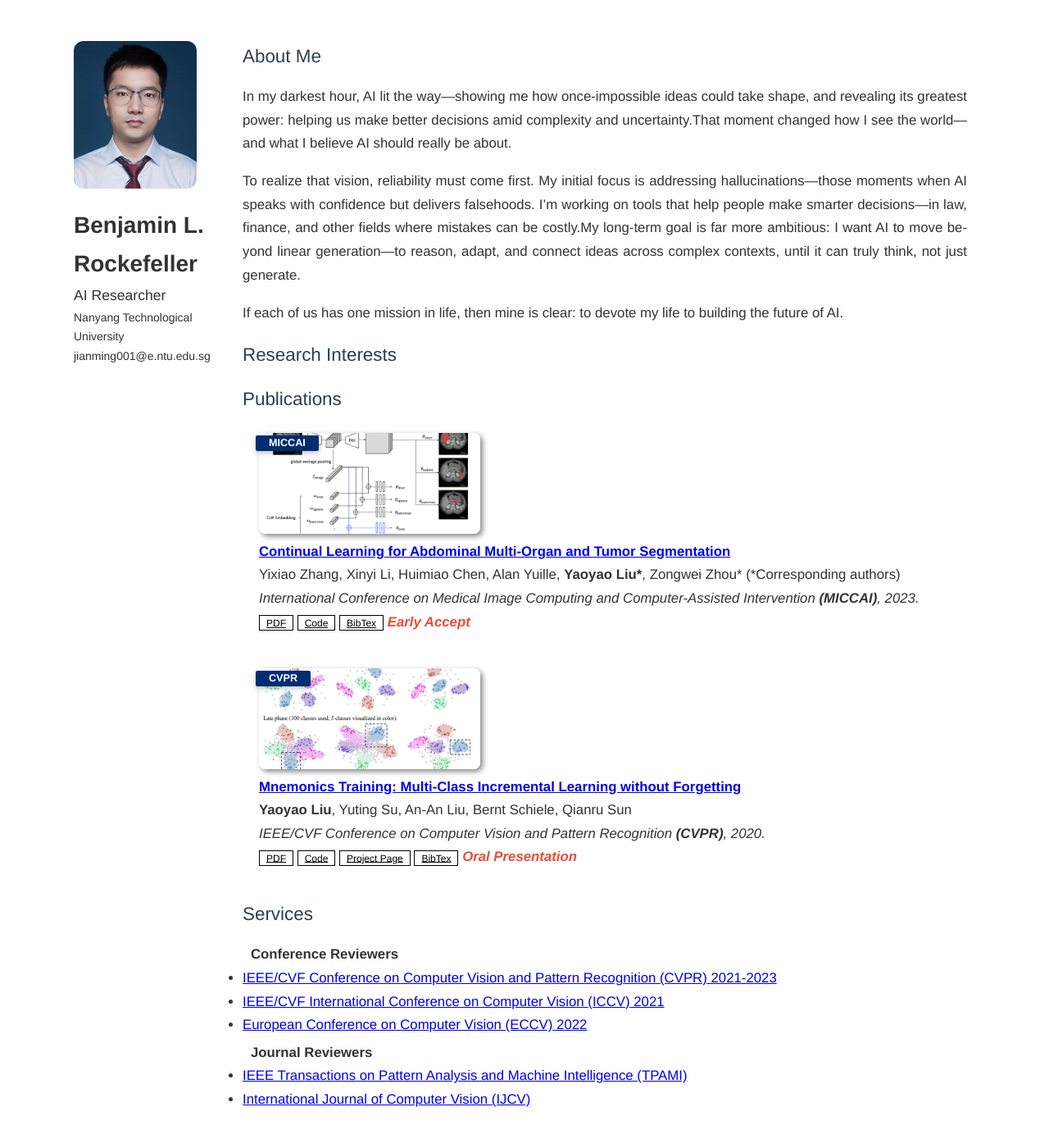
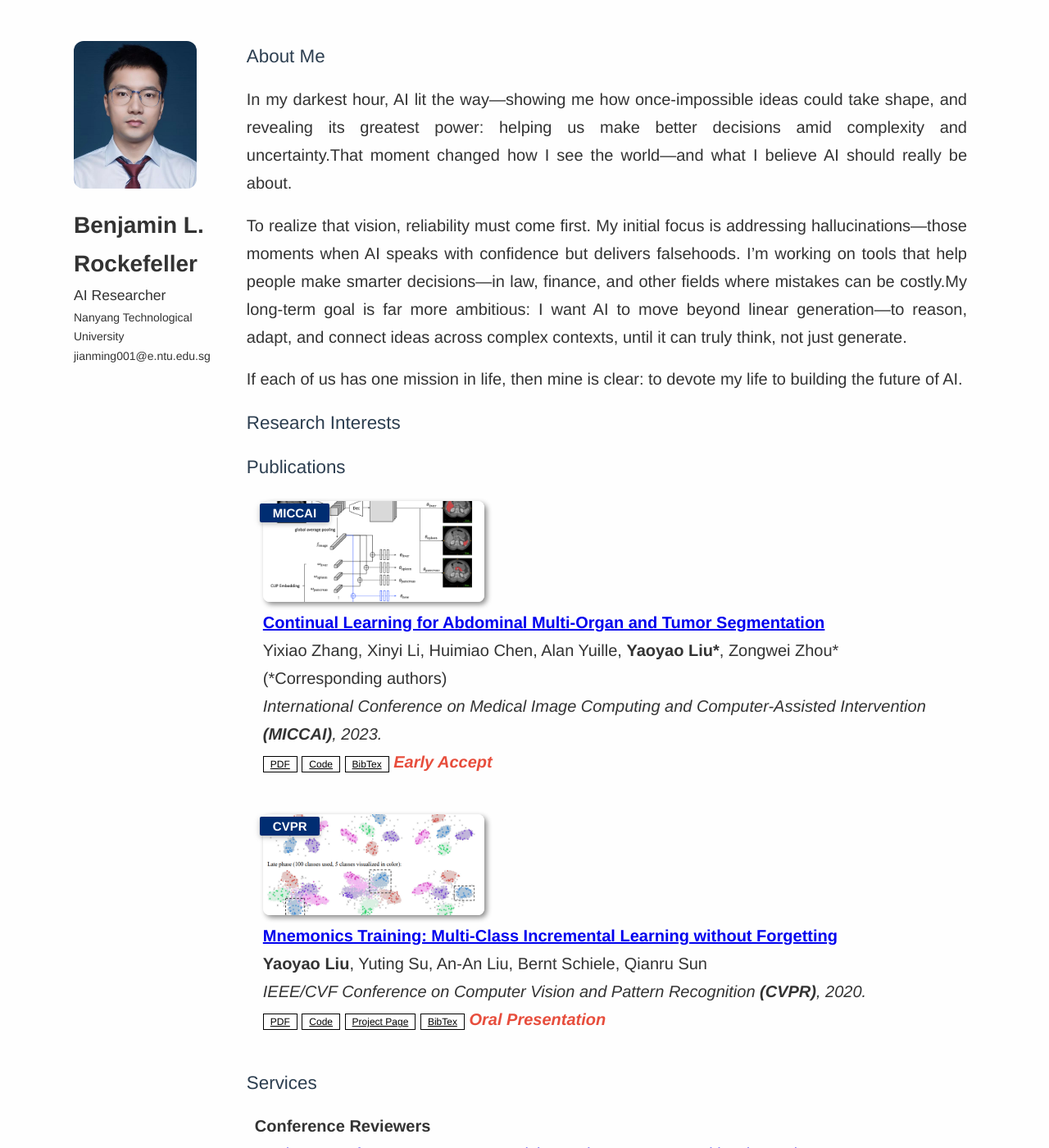
Before and after one commit to BenjaminRockefeller/benjaminrockefeller.github.io, a Jekyll site: the page built from index.md, in a window 1280 px wide and 1400 px high. Shown: the whole window at 82% size. Built offline with Jekyll 4.4.1, drawn with Linux system fonts in a browser that asks for light colours; a style sheet for code colours, icons or effects is not loaded; our own code applies the rules of GitHub Pages for plain Markdown files.

Commit message:
Update minimal-light.scss

```diff
--- a/_sass/minimal-light.scss
+++ b/_sass/minimal-light.scss
@@ -45,9 +45,9 @@ header {
 
 section {
   margin-left: 190px;        /* 原值240px，向左靠近头像 */
-  padding-left: 1rem;        /* 原值2rem，减少空隙 */
+  padding-left: 1.3rem;        /* 原值2rem，减少空隙 */
   width: calc(100% - 200px); /* 与 margin 匹配 */
-  font-size: 1.05rem;
+  font-size: 1.25rem;
 }
 
 
```
